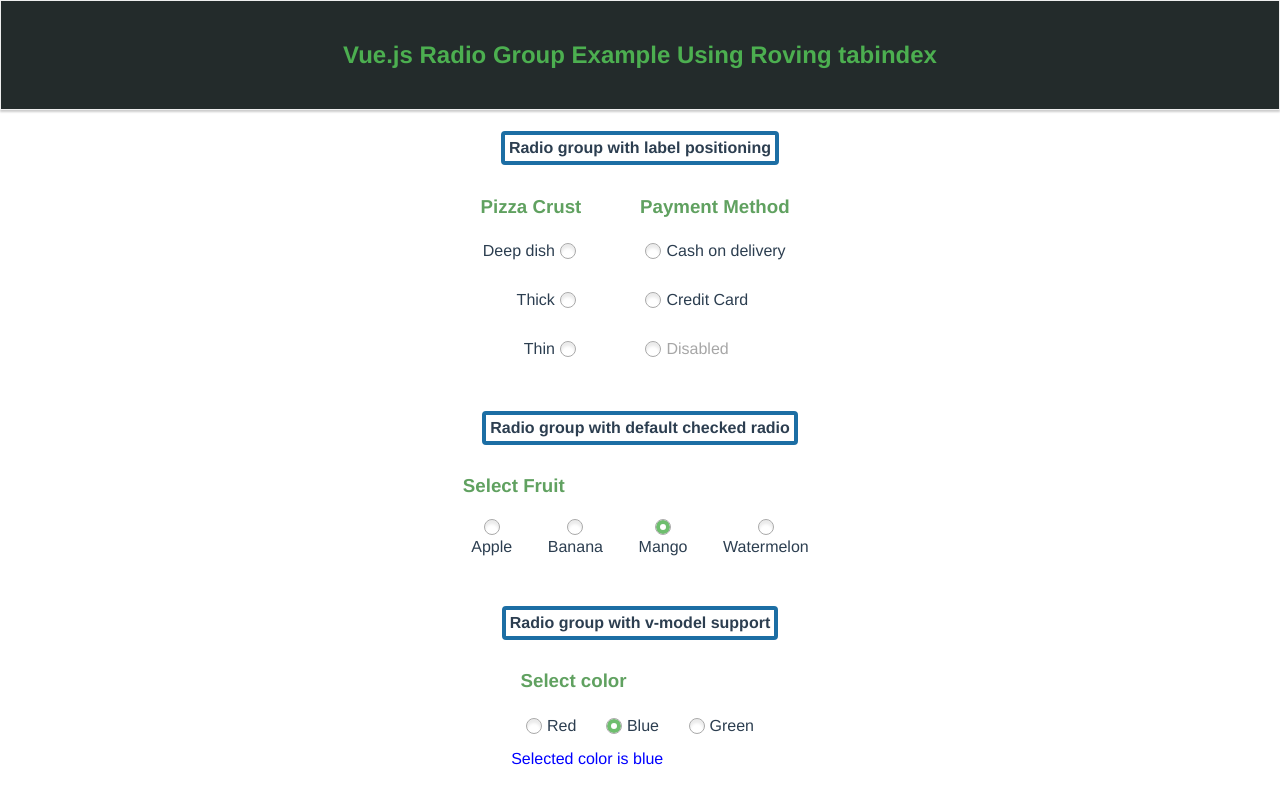
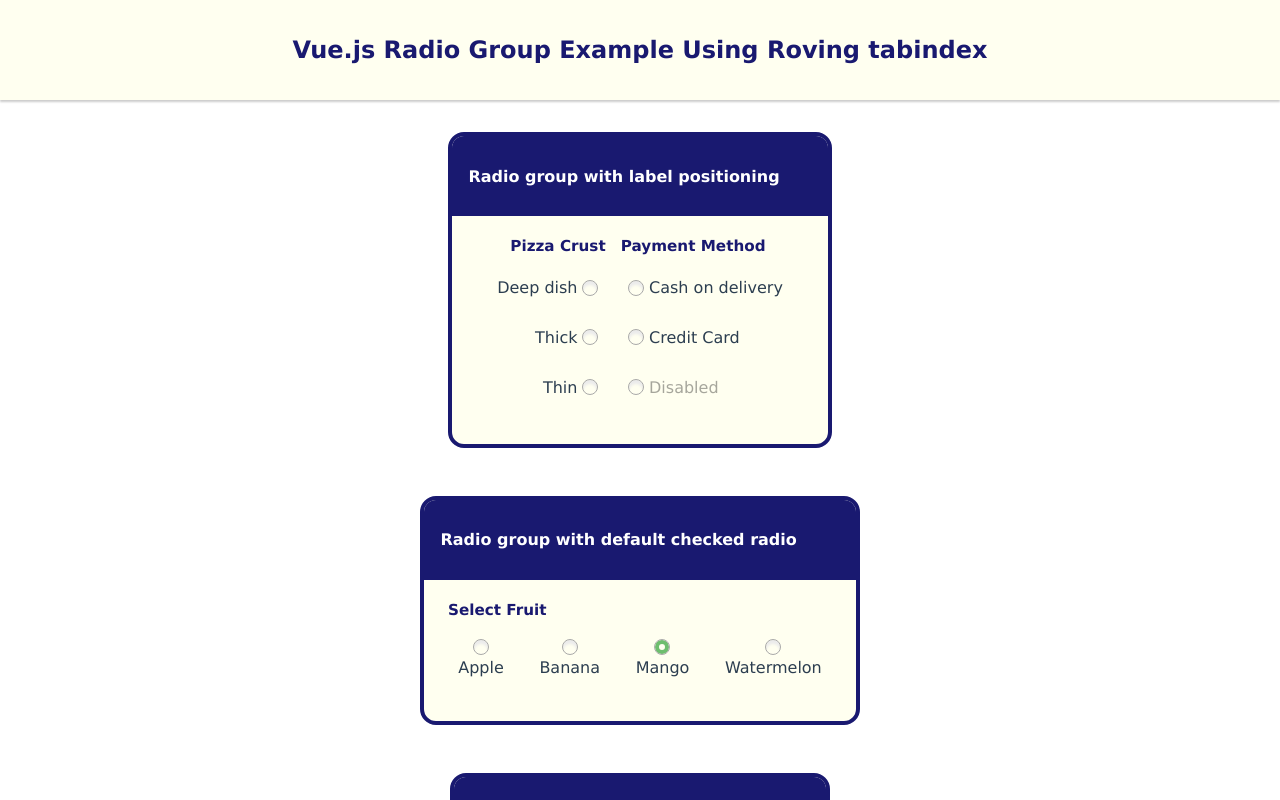
Before and after one commit to mazengh/radioinput, a Vue app: page / in a window 1280 px wide. Shown: the top 800 px of the page. Built offline with nearby package versions, Linux system fonts and the light colour scheme.

Commit message:
updated demo page css

```diff
--- a/src/App.vue
+++ b/src/App.vue
@@ -1,10 +1,11 @@
 <template>
   <div id="app">
-    <header class="header">
-      <h2>Vue.js Radio Group Example Using Roving tabindex</h2>
+    <header>
+      <h1>Vue.js Radio Group Example Using Roving tabindex</h1>
     </header>
+    <main>
       <section>
-      <h4>Radio group with label positioning</h4>
+        <h2>Radio group with label positioning</h2>
         <div class="labelPositioning">
           <div>
             <RadioGroup
@@ -25,7 +26,7 @@
       </section>
 
       <section>
-      <h4>Radio group with default checked radio</h4>
+        <h2>Radio group with default checked radio</h2>
         <div>
           <RadioGroup
             v-model="fruitsVal"
@@ -38,7 +39,7 @@
       </section>
 
       <section>
-      <h4>Radio group with v-model support</h4>
+        <h2>Radio group with v-model support</h2>
         <div>
           <div>
             <RadioGroup
@@ -48,12 +49,14 @@
               :radios="sampleData.colors.radios"
             />
           </div>
-        <div :style="{ color: colorVal }">Selected color is {{ colorVal }}</div>
+          <div :style="{ color: colorVal }">
+            Selected color is {{ colorVal }}
+          </div>
         </div>
       </section>
 
       <section>
-      <h4>Radio group for radios with no labels</h4>
+        <h2>Radio group for radios with no labels</h2>
         <div>
           <div>
             <RadioGroup
@@ -64,6 +67,7 @@
           </div>
         </div>
       </section>
+    </main>
   </div>
 </template>
 
@@ -93,37 +97,52 @@ body {
   padding: 0;
 }
 
+main {
+  display: grid;
+  grid-gap: 1rem;
+}
 section {
+  position: relative;
   display: flex;
   flex-direction: column;
   justify-content: center;
   align-items: center;
-
-  &:not(:first-of-type) {
-    margin-top: 1rem;
-  }
+  max-width: calc(10rem + 50vmin);
+  overflow: hidden;
+  margin: auto;
+  padding: 0 1rem 2rem;
+  box-sizing: border-box;
+  margin-top: 2rem;
 
   &:last-child {
     margin-bottom: 3rem;
   }
 
-  h4 {
+  background-color: ivory;
+  border: 0.25rem solid midnightblue;
+  border-radius: 1rem;
+
+  h2 {
+    font-size: calc(0.75rem + 0.5vmin);
     text-align: center;
-    border: 0.25rem solid #1c6ea4;
-    border-radius: 0.25rem;
-    padding: 0.25rem;
+    background-color: midnightblue;
+    color: white;
+    padding: 1rem;
+    margin-top: 0;
+    width: 100%;
+    min-height: 3rem;
+    display: flex;
+    align-items: center;
   }
 }
 
 div.labelPositioning {
   display: flex;
   flex-direction: row;
-  min-width: 24rem;
 
   div {
     display: flex;
     flex-direction: row;
-    margin: 0 1.25rem;
 
     &:nth-child(1) {
       [role="radiogroup"] {
@@ -144,7 +163,7 @@ div.labelPositioning {
   }
 }
 #app {
-  font-family: "Avenir", Helvetica, Arial, sans-serif;
+  font-family: "Verdana", Helvetica, Arial, sans-serif;
   -webkit-font-smoothing: antialiased;
   -moz-osx-font-smoothing: grayscale;
   color: #2c3e50;
@@ -154,40 +173,25 @@ div.labelPositioning {
   align-items: center;
 }
 
-.header {
-  background: #232b2b;
-  width: 100%;
+header {
+  background: ivory;
+  width: 100vw;
   padding: 20px;
   box-sizing: border-box;
   margin: 0;
-  border: 1px solid #eee;
   box-shadow: 0 2px 2px #ccc;
   font-weight: bold;
   text-align: center;
-  color: #4caf50;
+  color: midnightblue;
 }
 
-@media screen and (max-width: 650px) {
-  .header h2 {
-    font-size: 1.2em;
-  }
+header > h1 {
+  font-size: calc(1rem + 1vmin);
 }
 
 @media screen and (max-width: 500px) {
   body {
     font-size: 0.9rem;
   }
-  .header h2 {
-    font-size: 1em;
-  }
-
-  div.labelDemo {
-    width: 98%;
-    min-width: 0;
-
-    div {
-      margin: 10px;
-    }
-  }
 }
 </style>
--- a/src/components/RadioGroup.vue
+++ b/src/components/RadioGroup.vue
@@ -1,6 +1,6 @@
 <template>
   <div role="radiogroup" :aria-labelledby="radioLabelId" @click="handleInput">
-    <h3 :id="radioLabelId">{{radioLabelText}}</h3>
+    <h3 :id="radioLabelId">{{ radioLabelText }}</h3>
     <Radio
       v-for="(radio, index) in radios"
       v-bind="radio"
@@ -122,7 +122,7 @@ export default {
 </script>
 
 <style lang="scss" scoped>
-$green-1: rgb(96, 161, 96);
+$blue-1: midnightblue;
 
 [role="radiogroup"] {
   padding: 0;
@@ -134,7 +134,8 @@ $green-1: rgb(96, 161, 96);
   }
 
   h3 {
-    color: $green-1;
+    color: $blue-1;
+    font-size: calc(0.75rem + 0.4vmin);
     margin: 0.5em;
   }
 }
```
Lines whose indentation alone changed are shown as unchanged.
